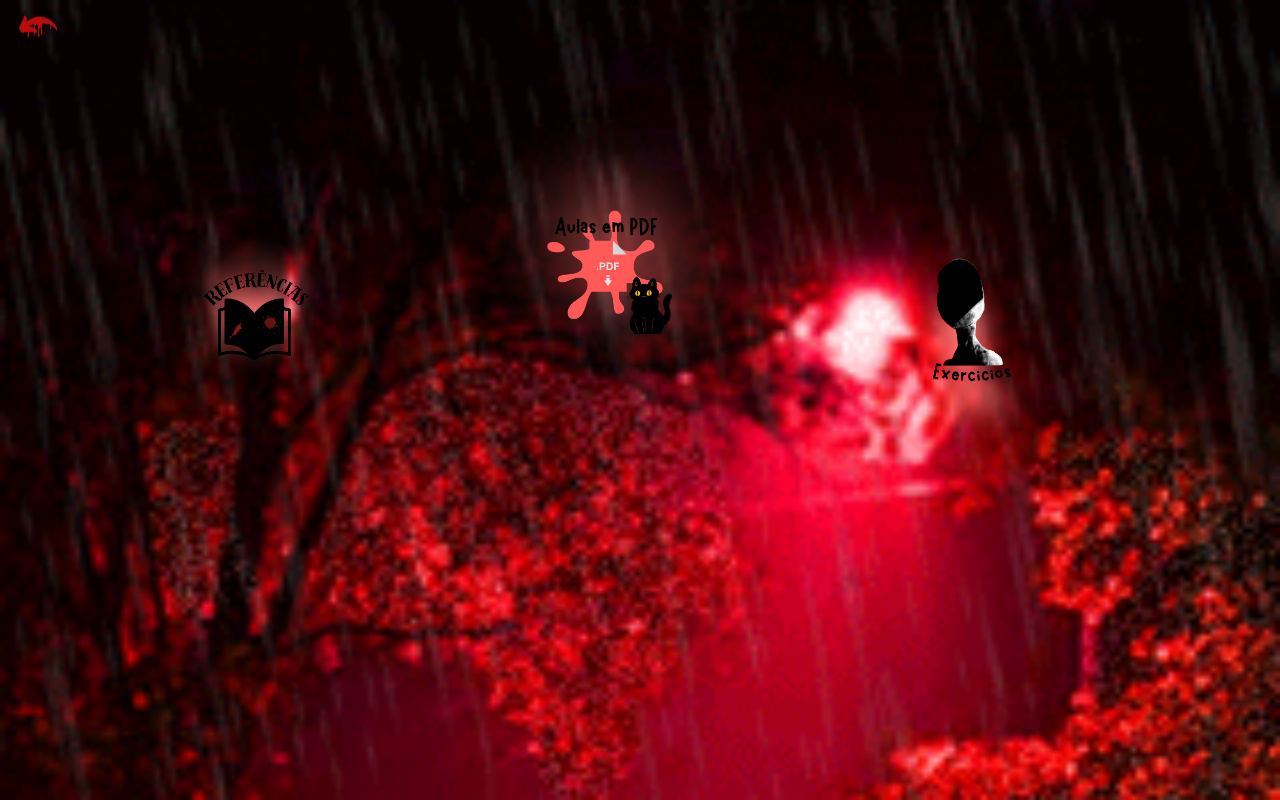
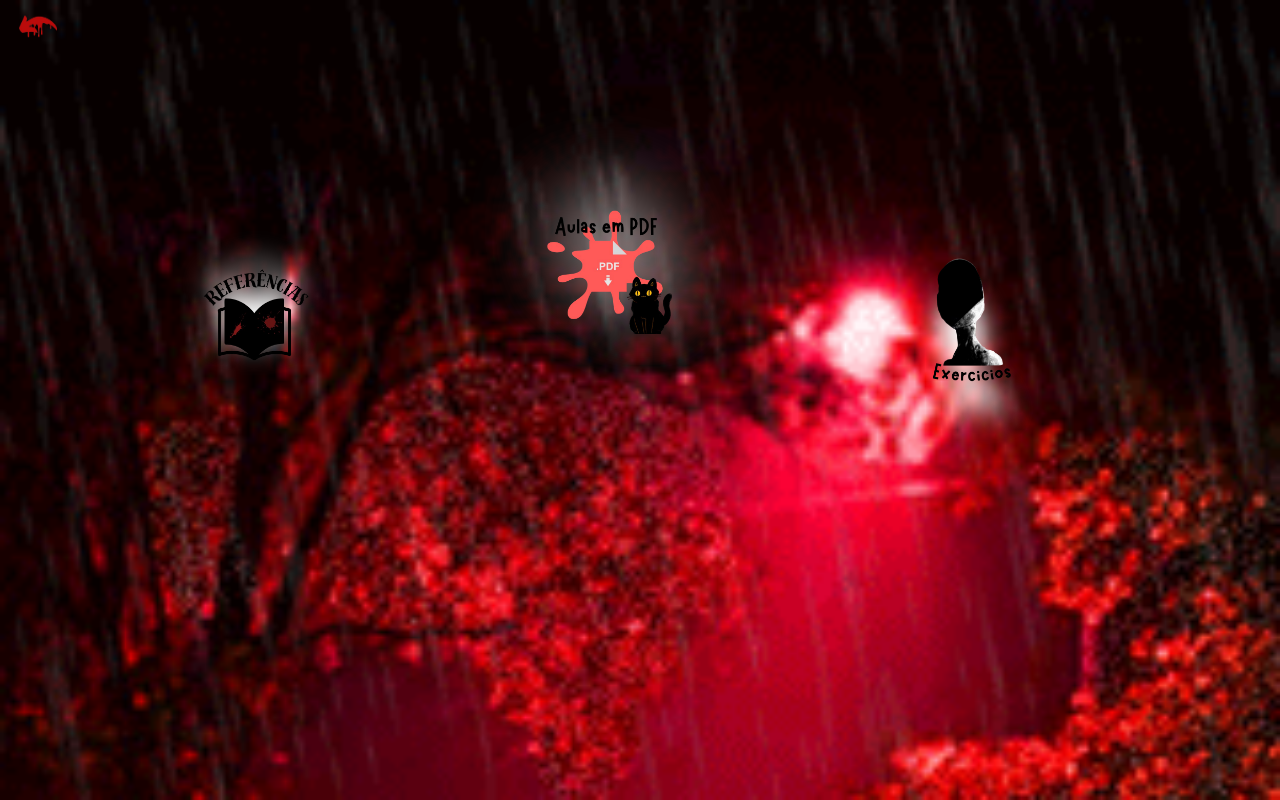
Before and after one commit to Alonum/SI401-PreliminarView, a plain HTML site: page topics/html.html in a window 1280 px wide. Drawn offline with Linux system fonts and the light colour scheme.

Commit message:
Validator check on html.html

```diff
--- a/mstyle.css
+++ b/mstyle.css
@@ -152,7 +152,7 @@ a:hover
     top: 16vw;
     background-color: rgba(0, 0, 0, 0.0001);
     border: 0px;
-    filter: drop-shadow(rgb(255, 114, 114) 0vw -2vw 3vw);
+    filter: drop-shadow(rgb(255, 255, 255) 0vw -2vw 3vw);
 
 }
 
@@ -162,7 +162,7 @@ a:hover
     top: 20vw;
     background-color: rgba(0, 0, 0, 0.0001);
     border: 0px;
-    filter: drop-shadow(rgb(255, 114, 114) 0vw -1vw 1vw);
+    filter: drop-shadow(white 0vw -1vw 1vw);
 
 }
 
@@ -172,7 +172,7 @@ a:hover
     top: 20vw;
     background-color: rgba(0, 0, 0, 0.0001);
     border: 0px;
-    filter: drop-shadow(rgb(255, 114, 114) 0vw 3vw 1vw);
+    filter: drop-shadow(white 0vw 3vw 1vw);
 }
 
 .pdfAltButtons{
--- a/topics/html.html
+++ b/topics/html.html
@@ -12,43 +12,41 @@
     <body class ="topicspagebackground">
 
         <div id="returnButton">
-          <a href="../homepage.html">
-            <button style="background-color: rgba(0, 0, 0, 0.0001);border: 0px;position:fixed;left:1vw;top:1vw;"><img src="../img/SetaRetorno.png" style="width: 3vw;height:2vw;"></button>
-          </a>
+            <button onclick="window.open('../homepage.html', '_self')" style="background-color: rgba(0, 0, 0, 0.0001);border: 0px;position:fixed;left:1vw;top:1vw;"><img src="../img/SetaRetorno.png" style="width: 3vw;height:2vw;" alt = "Retornar a pagina principal"></button>
         </div>
 
 
         <div id="infoButtons">
           <div id="PDFDiv">
-            <button onclick="expandButton('../img/PDF_Button.png','../img/PDF_ButtonClose.png','hiddenPdfButtons','expandPdfButton')" class = "pdfMainButton" id="expandPdfButton"><img src="../img/PDF_Button.png" class="pdfButtonImage"></button>
+            <button onclick="expandButton('../img/PDF_Button.png','../img/PDF_ButtonClose.png','hiddenPdfButtons','expandPdfButton')" class = "pdfMainButton" id="expandPdfButton"><img src="../img/PDF_Button.png" class="pdfButtonImage" alt = "Abrir PDFs"></button>
 
             <div id="hiddenPdfButtons" class="hidden-buttons">
-              <button style="left:30vw;top:12vw;transform: rotate(-30deg);"class="pdfAltButtons" onclick="openPDF('../pdf/Unidade02_HTML.pdf')">Unidade 2</button>
-              <button style="left:30vw;bottom:17vw;transform: rotate(-30deg);"class="pdfAltButtons" onclick="openPDF('../pdf/Unidade03_HTML.pdf')">Unidade 3</button>
-              <button style="right:35vw;top:12vw;transform: rotate(30deg);"class="pdfAltButtons" onclick="openPDF('../pdf/Unidade04_HTML.pdf')">Unidade 4</button>
-              <button style="right:35vw;bottom:17vw;transform: rotate(30deg);"class="pdfAltButtons" onclick="openPDF('../pdf/Unidade05_HTML.pdf')">Unidade 5</button>
+              <button style="left:30vw;top:12vw;transform: rotate(-30deg);" class="pdfAltButtons" onclick="openPDF('../pdf/Unidade02_HTML.pdf')">Unidade 2</button>
+              <button style="left:30vw;bottom:17vw;transform: rotate(-30deg);" class="pdfAltButtons" onclick="openPDF('../pdf/Unidade03_HTML.pdf')">Unidade 3</button>
+              <button style="right:35vw;top:12vw;transform: rotate(30deg);" class="pdfAltButtons" onclick="openPDF('../pdf/Unidade04_HTML.pdf')">Unidade 4</button>
+              <button style="right:35vw;bottom:17vw;transform: rotate(30deg);" class="pdfAltButtons" onclick="openPDF('../pdf/Unidade05_HTML.pdf')">Unidade 5</button>
             </div>
           </div>
 
           <div id="RefDiv">
-            <button onclick="expandButton('../img/Referencias.png','../img/ReferenciasHover.png','hiddenReferenceButtons','expandReferenceButton')" class = "referenceMainButton" id="expandReferenceButton"><img src="../img/Referencias.png" class="pdfButtonImage"></button>
+            <button onclick="expandButton('../img/Referencias.png','../img/ReferenciasHover.png','hiddenReferenceButtons','expandReferenceButton')"  class = "referenceMainButton" id="expandReferenceButton"><img src="../img/Referencias.png"  class="pdfButtonImage" alt = "Abrir Referencias"></button>
 
-            <div id="hiddenReferenceButtons" class="hidden-buttons">
-              <button style="left:2vw;top:13vw;transform: rotate(30deg);"class="pdfAltButtons" onclick="window.open('http://w3schools.com/html/default.asp', '_blank')">W3Schools</button>
-              <button style="left:0.5vw;bottom:15vw;transform: rotate(30deg);"class="pdfAltButtons" onclick="window.open('http://www.w3.org/TR/html4/', '_blank')">W3C Specification</button>
-              <button style="right:60vw;top:12vw;transform: rotate(-30deg);"class="pdfAltButtons" onclick="window.open('https://validator.w3.org/', '_blank')">W3C Validation</button>
-              <button style="right:60vw;bottom:15vw;transform: rotate(-30deg);"class="pdfAltButtons" onclick="window.open('https://html.spec.whatwg.org/', '_blank')">WHTWMG Standard</button>
+            <div id="hiddenReferenceButtons"  class="hidden-buttons">
+              <button style="left:2vw;top:13vw;transform: rotate(30deg);" class="pdfAltButtons" onclick="window.open('http://w3schools.com/html/default.asp', '_blank')">W3Schools</button>
+              <button style="left:0.5vw;bottom:15vw;transform: rotate(30deg);" class="pdfAltButtons" onclick="window.open('http://www.w3.org/TR/html4/', '_blank')">W3C Specification</button>
+              <button style="right:60vw;top:12vw;transform: rotate(-30deg);" class="pdfAltButtons" onclick="window.open('https://validator.w3.org/', '_blank')">W3C Validation</button>
+              <button style="right:60vw;bottom:15vw;transform: rotate(-30deg);" class="pdfAltButtons" onclick="window.open('https://html.spec.whatwg.org/', '_blank')">WHTWMG Standard</button>
             </div>
           </div>
 
           <div id="ExDiv">
-            <button onclick="moveAbove('expandExButton');expandButton('../img/Exercicios.png','../img/ExerciciosHover.png','hiddenExButtons','expandExButton');" class = "exMainButton" id="expandExButton"><img src="../img/Exercicios.png" class="pdfButtonImage"></button>
+            <button onclick="moveAbove('expandExButton');expandButton('../img/Exercicios.png','../img/ExerciciosHover.png','hiddenExButtons','expandExButton');" class = "exMainButton" id="expandExButton"><img src="../img/Exercicios.png" class="pdfButtonImage" alt = "Abrir Exercicios"></button>
 
             <div id="hiddenExButtons" class="hidden-buttons">
-                <button style="right:46vw;top:20vw;"class="exAltButtons" onclick="window.open('http://w3schools.com/html/default.asp', '_blank')">Exercício 1</button>
-                <button style="right:46vw;top:25vw;"class="exAltButtons" onclick="window.open('http://www.w3.org/TR/html4/', '_blank')">Exercício 2</button>
-                <button style="right:46vw;top:30vw;"class="exAltButtons" onclick="window.open('https://validator.w3.org/', '_blank')">Exercício 3</button>
-                <button style="right:46vw;top:35vw;"class="exAltButtons" onclick="window.open('https://html.spec.whatwg.org/', '_blank')">Exercício 4</button>
+                <button style="right:46vw;top:20vw;" class="exAltButtons" onclick="window.open('http://w3schools.com/html/default.asp', '_blank')">Exercício 1</button>
+                <button style="right:46vw;top:25vw;" class="exAltButtons" onclick="window.open('http://www.w3.org/TR/html4/', '_blank')">Exercício 2</button>
+                <button style="right:46vw;top:30vw;" class="exAltButtons" onclick="window.open('https://validator.w3.org/', '_blank')">Exercício 3</button>
+                <button style="right:46vw;top:35vw;" class="exAltButtons" onclick="window.open('https://html.spec.whatwg.org/', '_blank')">Exercício 4</button>
             </div>
           </div>
         </div>
```
Also changed, not shown: homepage.html (+1 -1 lines).
